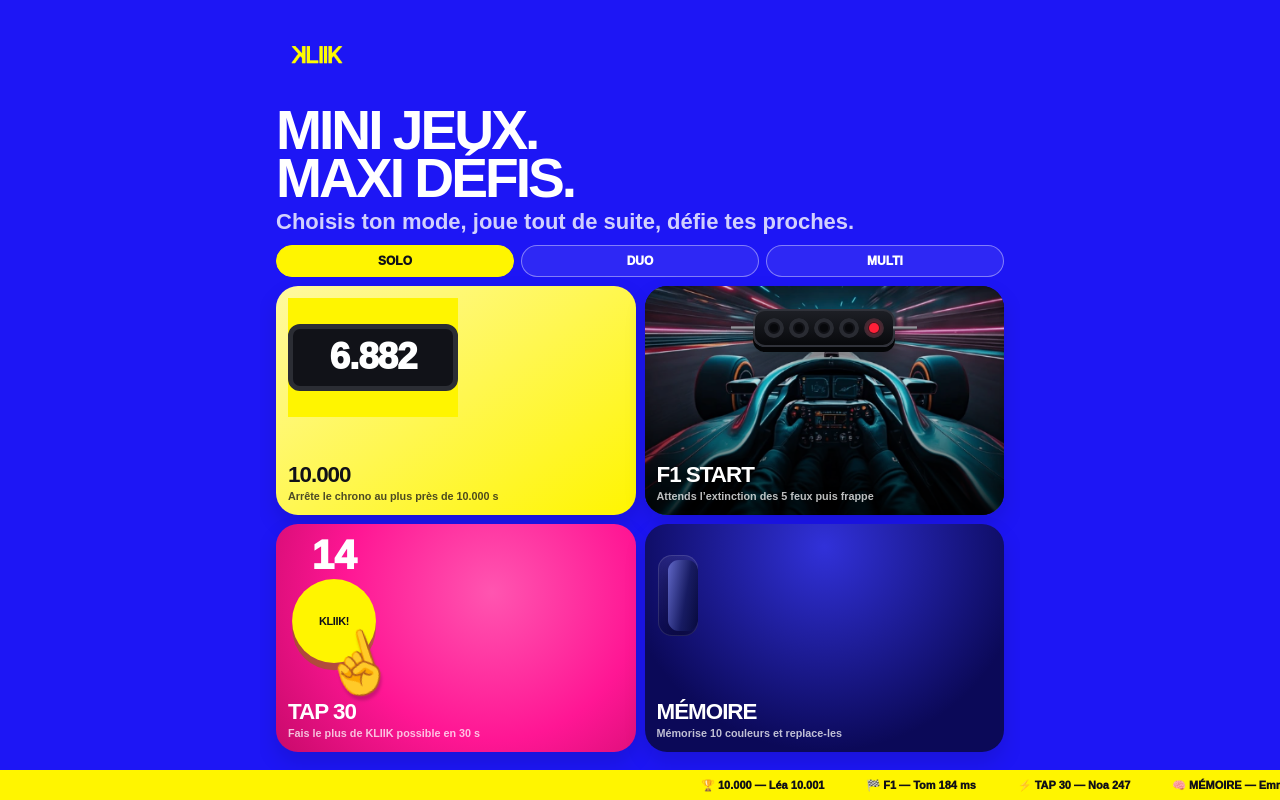
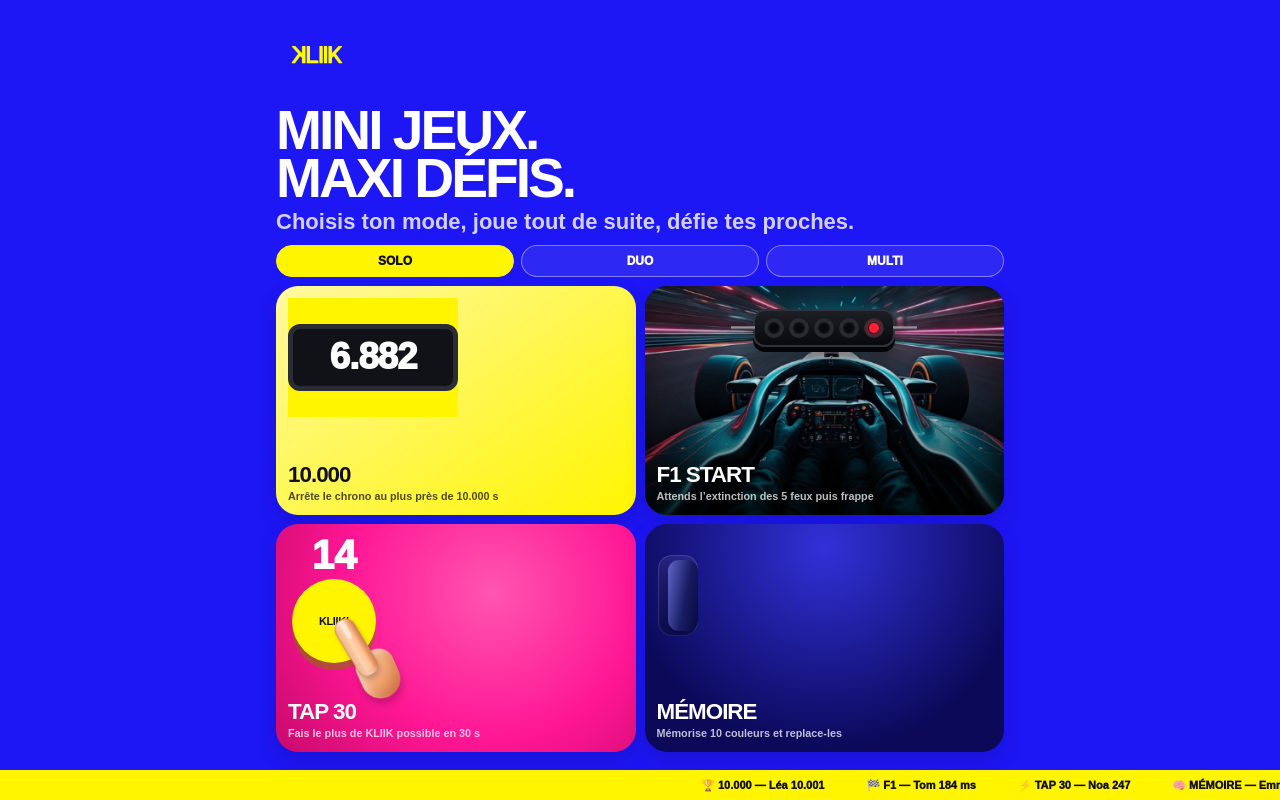
Before and after one commit to romainmannino/kliik, a Next.js app: page / in a window 1280 px wide. Built offline with nearby package versions, Linux system fonts and the light colour scheme.

Commit message:
Replace Tap30 emoji with tactile CSS finger

```diff
--- a/app/home-hotfix.css
+++ b/app/home-hotfix.css
@@ -164,7 +164,7 @@
   64%,100%{opacity:0}
 }
 
-/* Final home polish: wording + visual press cue, without touching game logic. */
+/* Final home polish: wording + tactile press cue, without touching game logic. */
 .homeHero p{
   font-size:0!important;
   white-space:nowrap!important;
@@ -180,23 +180,48 @@
   position:relative!important;
   overflow:visible!important;
 }
+/* Palm / base of the hand */
+.card-tap .tapPulse::before{
+  content:'';
+  position:absolute;
+  z-index:78;
+  width:43px;
+  height:54px;
+  right:-31px;
+  bottom:-35px;
+  border-radius:22px 22px 28px 28px;
+  background:linear-gradient(145deg,#ffd2ae 0%,#f0a36f 58%,#d87947 100%);
+  box-shadow:inset 5px 4px 8px rgba(255,255,255,.32),inset -5px -7px 9px rgba(143,66,29,.2),0 7px 9px rgba(0,0,0,.20);
+  transform:rotate(-24deg);
+  transform-origin:50% 80%;
+  pointer-events:none;
+  animation:kliikHandPalm .72s ease-in-out infinite alternate;
+}
+/* Index finger touching the button */
 .card-tap .tapPulse::after{
-  content:'☝️';
+  content:'';
   position:absolute;
   z-index:80;
-  right:-27px;
-  bottom:-31px;
-  font-size:clamp(42px,12vw,66px);
-  line-height:1;
-  transform:rotate(-18deg);
-  transform-origin:50% 80%;
-  filter:drop-shadow(0 5px 2px rgba(0,0,0,.18));
+  width:22px;
+  height:68px;
+  right:-4px;
+  bottom:-10px;
+  border-radius:14px 14px 11px 11px;
+  background:radial-gradient(ellipse at 50% 9%,rgba(255,245,235,.72) 0 19%,transparent 21%),linear-gradient(90deg,#e99967 0%,#ffd5b3 35%,#ffc293 67%,#df8553 100%);
+  border:1px solid rgba(126,59,30,.18);
+  box-shadow:inset 3px 0 5px rgba(255,255,255,.35),inset -3px -3px 5px rgba(143,66,29,.14),0 5px 6px rgba(0,0,0,.18);
+  transform:rotate(-31deg);
+  transform-origin:50% 92%;
   pointer-events:none;
   animation:kliikFingerTap .72s ease-in-out infinite alternate;
 }
 @keyframes kliikFingerTap{
-  from{transform:translateY(3px) rotate(-18deg) scale(.96)}
-  to{transform:translateY(-2px) rotate(-18deg) scale(1.03)}
+  from{transform:translate(2px,5px) rotate(-31deg) scaleY(.96)}
+  to{transform:translate(-1px,-2px) rotate(-31deg) scaleY(1.02)}
+}
+@keyframes kliikHandPalm{
+  from{transform:translateY(4px) rotate(-24deg)}
+  to{transform:translateY(0) rotate(-24deg)}
 }
 
 @media(max-width:430px){
@@ -205,5 +230,6 @@
   .card-f1 .miniLights i{width:21px!important;height:21px!important;flex-basis:21px!important;border-width:4px!important}
   .card-f1 .miniLights::before,.card-f1 .miniLights::after{width:48px!important}
   .homeHero p::after{font-size:clamp(12px,3.55vw,16px)!important;letter-spacing:-.2px!important}
-  .card-tap .tapPulse::after{right:-24px;bottom:-27px;font-size:52px}
+  .card-tap .tapPulse::before{width:38px;height:48px;right:-28px;bottom:-31px}
+  .card-tap .tapPulse::after{width:19px;height:60px;right:-2px;bottom:-8px}
 }
```
